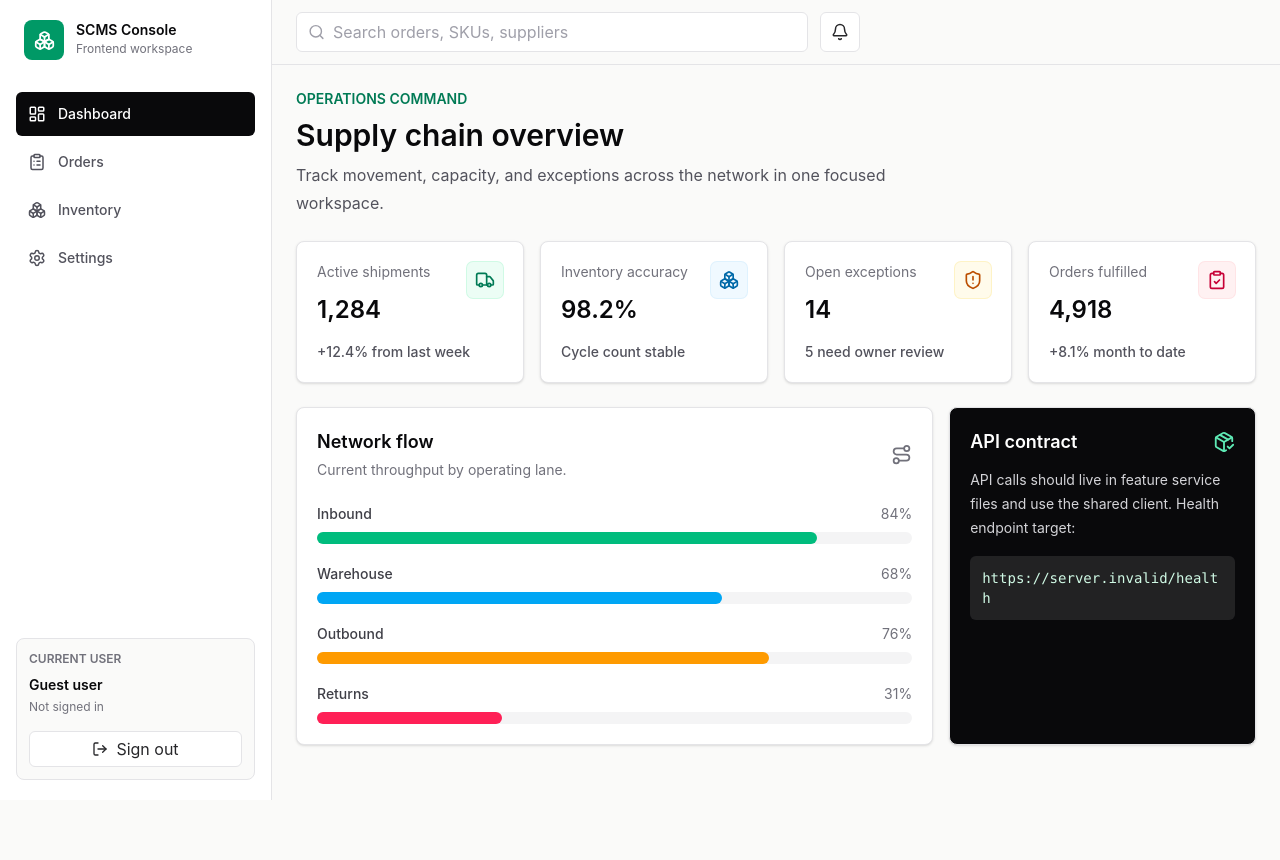
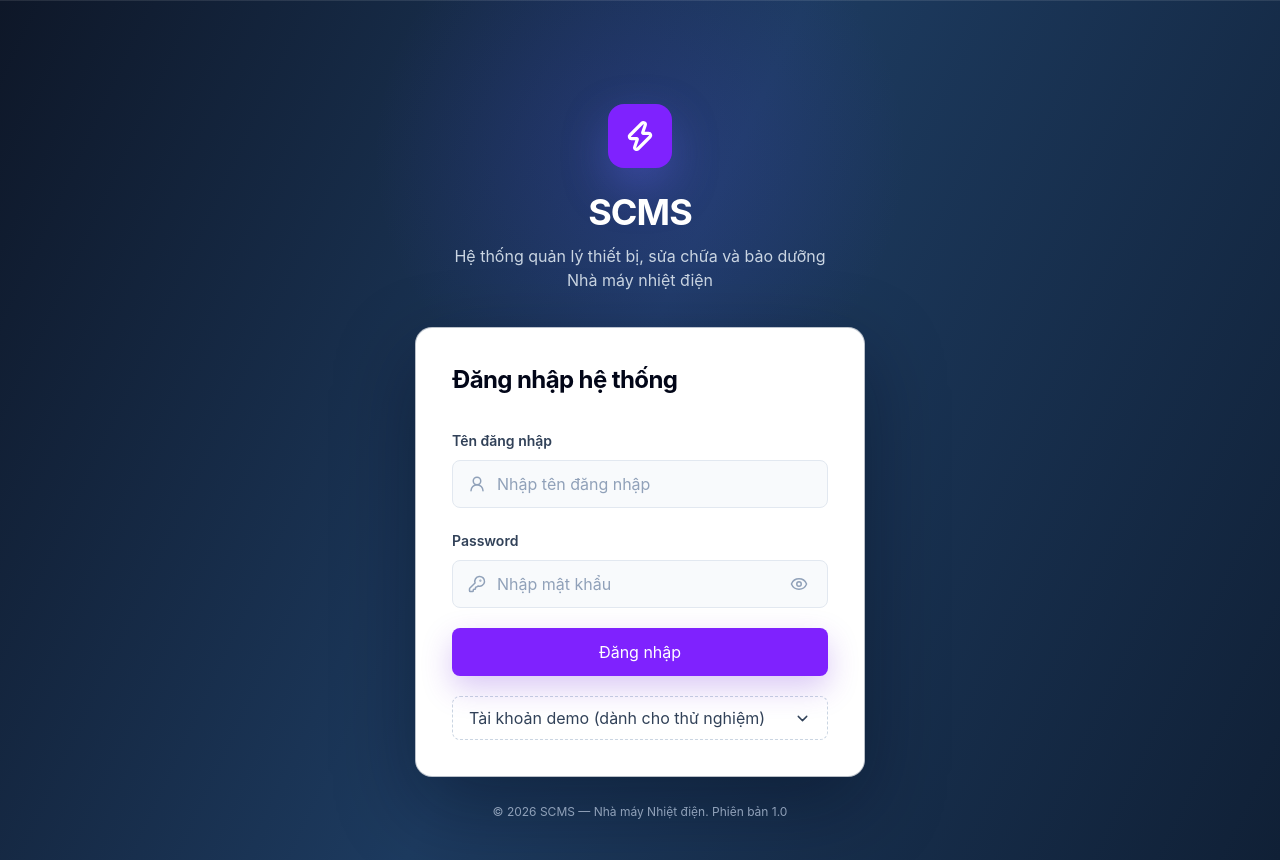
Before and after one commit to Enty2905/SCMS, a React (Vite) app in the folder FE/: page / in a window 1280 px wide. Before the commit the page ends 800 px from the top, so only its background shows below. Built offline with nearby package versions, Linux system fonts and the light colour scheme; no server answers.

Commit message:
feat(auth): add login page UI

```diff
--- a/FE/src/app/router.jsx
+++ b/FE/src/app/router.jsx
@@ -6,11 +6,11 @@ import { AppShell } from '@/shared/components/layout/AppShell.jsx'
 
 export const router = createBrowserRouter([
   {
-    path: '/login',
+    path: '/',
     element: <LoginPage />,
   },
   {
-    path: '/',
+    path: '/dashboard',
     element: <AppShell />,
     children: [
       {
--- a/FE/src/features/auth/pages/LoginPage.jsx
+++ b/FE/src/features/auth/pages/LoginPage.jsx
@@ -1,9 +1,8 @@
-import { Boxes, KeyRound, Mail } from 'lucide-react'
+import { ChevronDown, Eye, EyeOff, KeyRound, UserRound, Zap } from 'lucide-react'
 import { useState } from 'react'
 import { useDispatch, useSelector } from 'react-redux'
 import { useNavigate } from 'react-router-dom'
 
-import { Button } from '@/shared/components/ui/Button.jsx'
 import { login } from '../store/auth.thunks.js'
 import {
   selectAuthError,
@@ -15,94 +14,121 @@ export function LoginPage() {
   const navigate = useNavigate()
   const loading = useSelector(selectAuthLoading)
   const error = useSelector(selectAuthError)
-  const [email, setEmail] = useState('ops@scms.local')
-  const [password, setPassword] = useState('password')
+  const [username, setUsername] = useState('')
+  const [password, setPassword] = useState('')
+  const [showPassword, setShowPassword] = useState(false)
 
   async function handleSubmit(event) {
     event.preventDefault()
-    const result = await dispatch(login({ email, password }))
+    const result = await dispatch(login({ username, password }))
 
     if (login.fulfilled.match(result)) {
-      navigate('/')
+      navigate('/dashboard')
     }
   }
 
+  function fillDemoAccount() {
+    setUsername('admin')
+    setPassword('password')
+  }
+
   return (
-    <main className="grid min-h-screen bg-stone-50 lg:grid-cols-[1.05fr_0.95fr]">
-      <section className="flex items-center px-5 py-10 sm:px-8 lg:px-14">
-        <div className="mx-auto w-full max-w-md">
-          <div className="mb-8 flex items-center gap-3">
-            <div className="grid size-11 place-items-center rounded-lg bg-emerald-600 text-white">
-              <Boxes size={22} />
-            </div>
-            <div>
-              <p className="text-base font-semibold">SCMS Console</p>
-              <p className="text-sm text-zinc-500">Sign in to continue</p>
-            </div>
+    <main className="relative min-h-screen overflow-hidden bg-[#0f1b2f] text-white">
+      <div className="absolute inset-0 bg-[radial-gradient(circle_at_50%_18%,rgba(79,70,229,0.2),transparent_28%),linear-gradient(115deg,#0e1728_0%,#1d3b60_48%,#102036_100%)]" />
+      <div className="absolute inset-x-0 top-0 h-px bg-white/10" />
+
+      <section className="relative z-10 flex min-h-screen flex-col items-center px-4 py-10 sm:px-6">
+        <div className="mt-8 flex flex-col items-center text-center sm:mt-16">
+          <div className="grid size-16 place-items-center rounded-2xl bg-violet-600 shadow-[0_18px_45px_rgba(99,102,241,0.35)]">
+            <Zap size={32} strokeWidth={2.4} />
           </div>
+          <h1 className="mt-6 text-3xl font-bold tracking-tight sm:text-4xl">
+            SCMS
+          </h1>
+          <p className="mt-3 max-w-xl text-sm leading-6 text-slate-300 sm:text-base">
+            Hệ thống quản lý thiết bị, sửa chữa và bảo dưỡng
+            <span className="block">Nhà máy nhiệt điện</span>
+          </p>
+        </div>
 
-          <h1 className="text-3xl font-semibold text-zinc-950">
-            Manage supply operations from one focused workspace.
-          </h1>
-          <p className="mt-3 text-base leading-7 text-zinc-600">
-            Use this starter to build SCMS modules for users, equipment,
-            materials, work orders, and reports.
-          </p>
+        <div className="mt-9 w-full max-w-md rounded-2xl bg-white p-8 text-slate-950 shadow-[0_28px_80px_rgba(2,8,23,0.38)] ring-1 ring-white/70 sm:p-9">
+          <h2 className="text-2xl font-bold tracking-tight">
+            Đăng nhập hệ thống
+          </h2>
 
-          <form className="mt-8 space-y-4" onSubmit={handleSubmit}>
+          <form className="mt-8 space-y-5" onSubmit={handleSubmit}>
             <label className="block">
-              <span className="text-sm font-medium text-zinc-700">Email</span>
+              <span className="text-sm font-semibold text-slate-700">
+                Tên đăng nhập
+              </span>
               <span className="relative mt-2 block">
-                <Mail
-                  className="absolute left-3 top-1/2 -translate-y-1/2 text-zinc-400"
+                <UserRound
+                  className="absolute left-4 top-1/2 -translate-y-1/2 text-slate-400"
                   size={18}
                 />
                 <input
-                  className="h-11 w-full rounded-md border border-zinc-200 bg-white pl-10 pr-3 outline-none transition focus:border-emerald-500 focus:ring-4 focus:ring-emerald-500/10"
-                  onChange={(event) => setEmail(event.target.value)}
-                  type="email"
-                  value={email}
+                  autoComplete="username"
+                  className="h-12 w-full rounded-lg border border-slate-200 bg-slate-50 pl-11 pr-4 text-base text-slate-900 outline-none transition placeholder:text-slate-400 focus:border-violet-500 focus:bg-white focus:ring-4 focus:ring-violet-500/10"
+                  onChange={(event) => setUsername(event.target.value)}
+                  placeholder="Nhập tên đăng nhập"
+                  type="text"
+                  value={username}
                 />
               </span>
             </label>
 
             <label className="block">
-              <span className="text-sm font-medium text-zinc-700">
+              <span className="text-sm font-semibold text-slate-700">
                 Password
               </span>
               <span className="relative mt-2 block">
                 <KeyRound
-                  className="absolute left-3 top-1/2 -translate-y-1/2 text-zinc-400"
+                  className="absolute left-4 top-1/2 -translate-y-1/2 text-slate-400"
                   size={18}
                 />
                 <input
-                  className="h-11 w-full rounded-md border border-zinc-200 bg-white pl-10 pr-3 outline-none transition focus:border-emerald-500 focus:ring-4 focus:ring-emerald-500/10"
+                  autoComplete="current-password"
+                  className="h-12 w-full rounded-lg border border-slate-200 bg-slate-50 pl-11 pr-12 text-base text-slate-900 outline-none transition placeholder:text-slate-400 focus:border-violet-500 focus:bg-white focus:ring-4 focus:ring-violet-500/10"
                   onChange={(event) => setPassword(event.target.value)}
-                  type="password"
+                  placeholder="Nhập mật khẩu"
+                  type={showPassword ? 'text' : 'password'}
                   value={password}
                 />
+                <button
+                  aria-label={showPassword ? 'Ẩn mật khẩu' : 'Hiện mật khẩu'}
+                  className="absolute right-4 top-1/2 -translate-y-1/2 rounded-md p-1 text-slate-400 transition hover:bg-slate-100 hover:text-slate-600"
+                  onClick={() => setShowPassword((value) => !value)}
+                  type="button"
+                >
+                  {showPassword ? <EyeOff size={18} /> : <Eye size={18} />}
+                </button>
               </span>
             </label>
 
             {error ? <p className="text-sm text-rose-600">{error}</p> : null}
 
-            <Button className="w-full" disabled={loading} type="submit">
-              {loading ? 'Signing in...' : 'Sign in'}
-            </Button>
+            <button
+              className="h-12 w-full rounded-lg bg-violet-600 text-base font-bold text-white shadow-[0_12px_30px_rgba(109,40,217,0.25)] transition hover:bg-violet-500 focus:outline-none focus:ring-4 focus:ring-violet-500/25 disabled:cursor-not-allowed disabled:opacity-70"
+              disabled={loading}
+              type="submit"
+            >
+              {loading ? 'Đang đăng nhập...' : 'Đăng nhập'}
+            </button>
           </form>
+
+          <button
+            className="mt-5 flex h-11 w-full items-center justify-between rounded-lg border border-dashed border-slate-300 bg-white px-4 text-sm font-semibold text-slate-700 transition hover:border-violet-300 hover:bg-violet-50 hover:text-violet-700"
+            onClick={fillDemoAccount}
+            type="button"
+          >
+            <span>Tài khoản demo (dành cho thử nghiệm)</span>
+            <ChevronDown size={17} />
+          </button>
         </div>
-      </section>
 
-      <section className="hidden min-h-screen bg-zinc-950 p-8 text-white lg:block">
-        <div className="flex h-full flex-col justify-between rounded-lg border border-white/10 bg-[linear-gradient(135deg,rgba(16,185,129,0.18),rgba(14,165,233,0.12),rgba(255,255,255,0.03))] p-8">
-          <p className="text-sm font-medium text-emerald-200">
-            SCMS foundation
-          </p>
-          <p className="max-w-lg text-4xl font-semibold leading-tight">
-            Feature modules, Redux state, shared services, and Tailwind styling
-            are ready for project work.
-          </p>
-        </div>
+        <p className="mt-7 text-center text-xs text-slate-400">
+          © 2026 SCMS — Nhà máy Nhiệt điện. Phiên bản 1.0
+        </p>
       </section>
     </main>
   )
--- a/FE/src/features/auth/services/auth.service.js
+++ b/FE/src/features/auth/services/auth.service.js
@@ -6,7 +6,7 @@ export async function loginService(credentials) {
     user: {
       id: 'demo-user',
       name: 'Operations Lead',
-      email: credentials.email,
+      email: credentials.username || 'ops@scms.local',
     },
   }
 }
--- a/FE/src/shared/components/layout/AppShell.jsx
+++ b/FE/src/shared/components/layout/AppShell.jsx
@@ -15,10 +15,10 @@ import { selectCurrentUser } from '@/features/auth/store/auth.selectors.js'
 import { Button } from '@/shared/components/ui/Button.jsx'
 
 const navItems = [
-  { label: 'Dashboard', href: '/', icon: LayoutDashboard },
-  { label: 'Orders', href: '/', icon: ClipboardList },
-  { label: 'Inventory', href: '/', icon: Boxes },
-  { label: 'Settings', href: '/', icon: Settings },
+  { label: 'Dashboard', href: '/dashboard', icon: LayoutDashboard },
+  { label: 'Orders', href: '/dashboard', icon: ClipboardList },
+  { label: 'Inventory', href: '/dashboard', icon: Boxes },
+  { label: 'Settings', href: '/dashboard', icon: Settings },
 ]
 
 export function AppShell() {
@@ -28,7 +28,7 @@ export function AppShell() {
 
   function handleLogout() {
     dispatch(logout())
-    navigate('/login')
+    navigate('/')
   }
 
   return (
```
Also changed, not shown: 1 other file (tests, documents, lock files or other folders).
